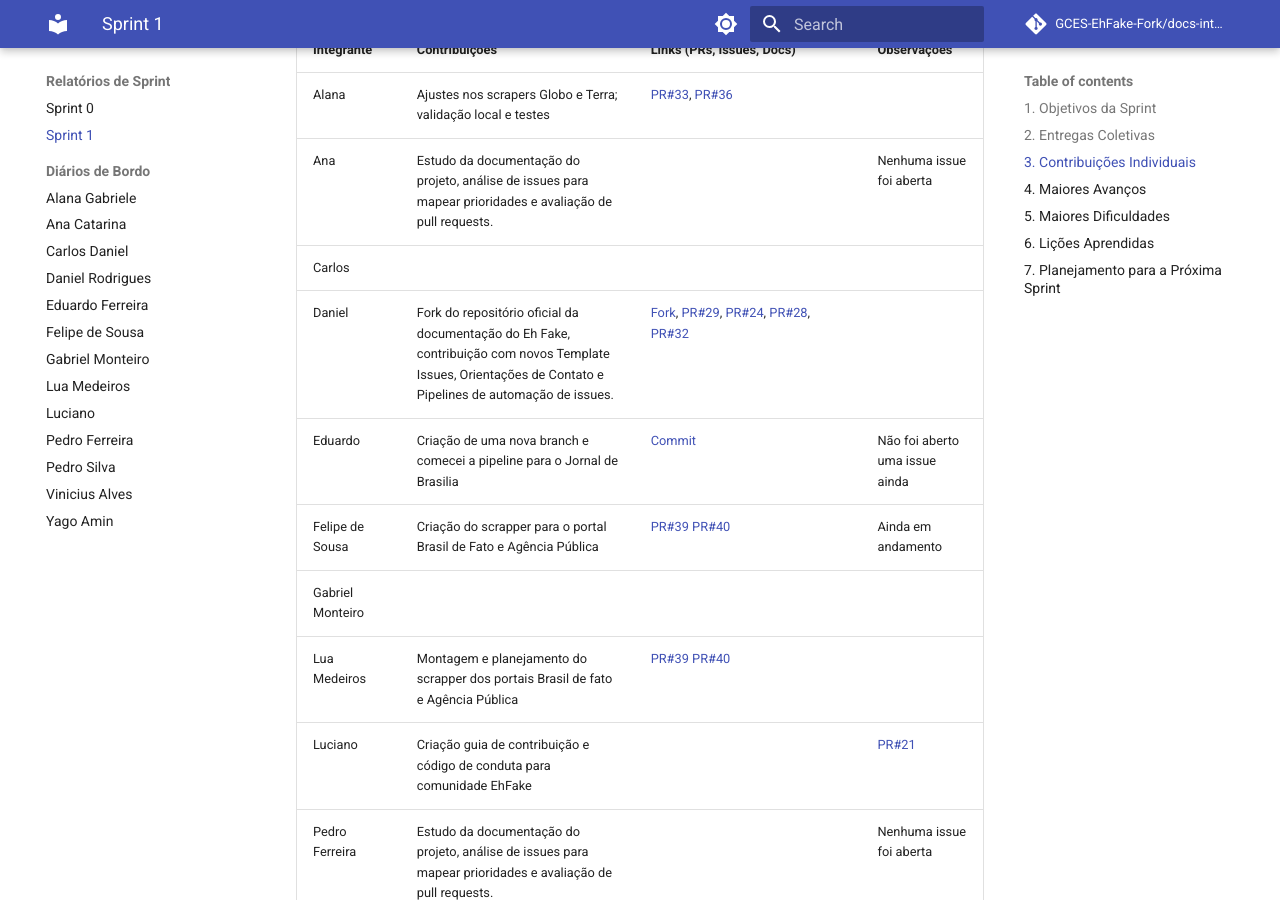
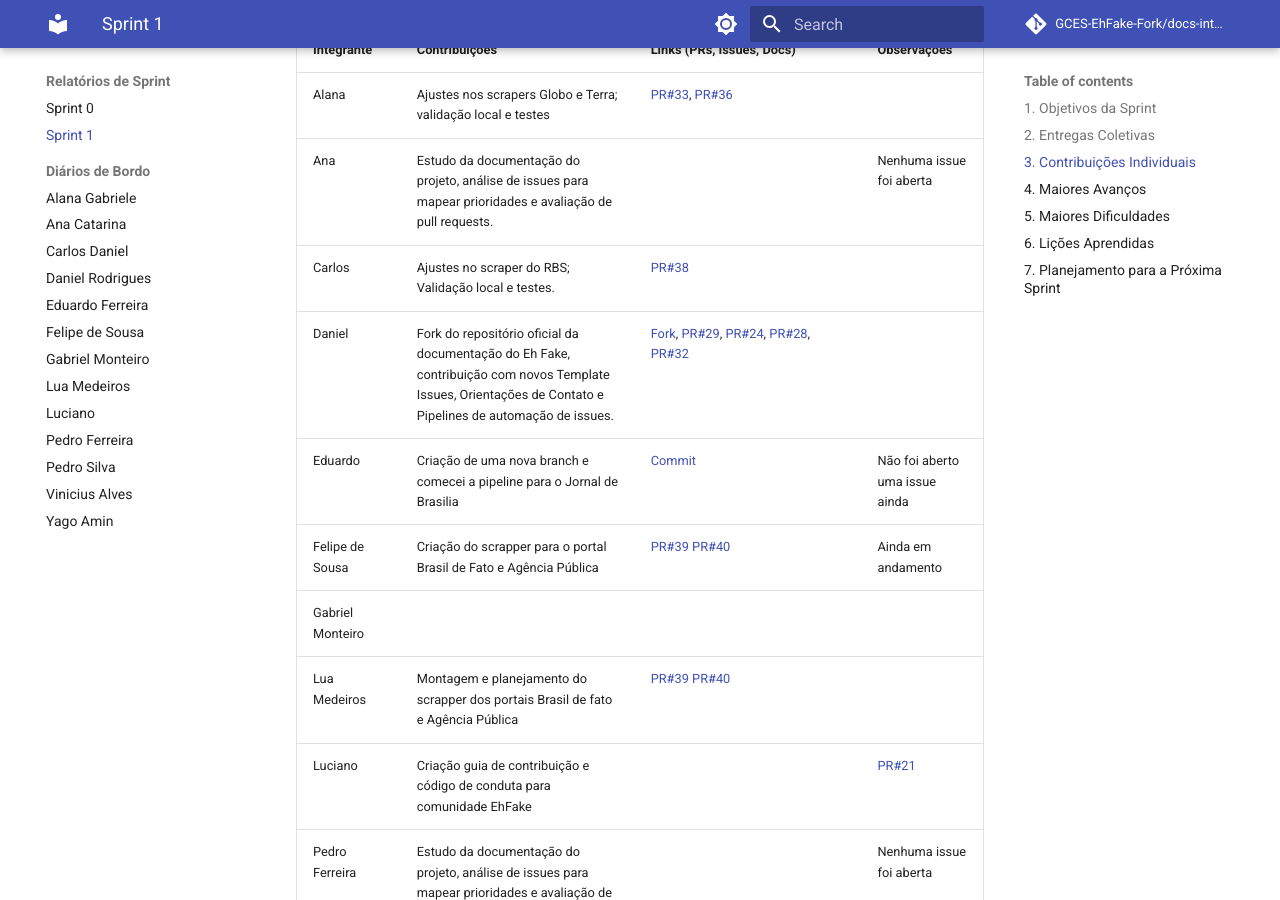
Before and after one commit to GCES-EhFake-Fork/docs-interno, an MkDocs documentation site: the page built from docs/sprints/sprint1.md, in a window 1280 px wide and 900 px high, scrolled down 1155 px. Built offline with MkDocs 1.6.1 and Material for MkDocs 9.7.7, drawn with Linux system fonts in a browser that asks for light colours; comment, search, counter and statistics services are not loaded.

Commit message:
Adicionando contribuições sprint 1 Carlos

```diff
--- a/docs/sprints/sprint1.md
+++ b/docs/sprints/sprint1.md
@@ -35,7 +35,7 @@
 | ---------------- | ------------------------------------------------------------ | ---------------------------------------------------------------------------------------------------------- | ----------- |
 | Alana            | Ajustes nos scrapers Globo e Terra; validação local e testes | [PR#33](https://github.com/EH-FAKE/check-up/pull/33), [PR#36](https://github.com/EH-FAKE/check-up/pull/36) |             |
 | Ana              |  Estudo da documentação do projeto, análise de issues para mapear prioridades e avaliação de pull requests.                                     |                                                                                                            |  Nenhuma issue foi aberta           |
-| Carlos           |                                                              |                                                                                                            |             |
+| Carlos           |  Ajustes no scraper do RBS; Validação local e testes.                                       |  [PR#38](https://github.com/EH-FAKE/check-up/pull/38)                                                                                                          |             |
 | Daniel           | Fork do repositório oficial da documentação do Eh Fake, contribuição com novos Template Issues, Orientações de Contato e Pipelines de automação de issues.                                                             | [Fork](https://github.com/GCES-EhFake-Fork/docsOficialEhFake), [PR#29](https://github.com/EH-FAKE/check-up/pull/29), [PR#24](https://github.com/EH-FAKE/check-up/pull/24), [PR#28](https://github.com/EH-FAKE/check-up/pull/28), [PR#32](https://github.com/GCES-EhFake-Fork/docs-interno/pull/32)     |             |
 | Eduardo          | Criação de uma nova branch e comecei a pipeline para o Jornal de Brasilia                                                                                                                                                     |       [Commit](https://github.com/GCES-EhFake-Fork/checkUp/commit/44e17b06877b41d161e2117051cad2a4a1c30339)                                                                                                                                                                                                                                                                                              | Não foi aberto uma issue ainda             |
 | Felipe de Sousa  | Criação do scrapper para o portal Brasil de Fato e Agência Pública                                                                                         | [PR#39](https://github.com/EH-FAKE/check-up/pull/39) [PR#40](https://github.com/EH-FAKE/check-up/pull/40)                                                                                                                                                                                          | Ainda em andamento |
```
